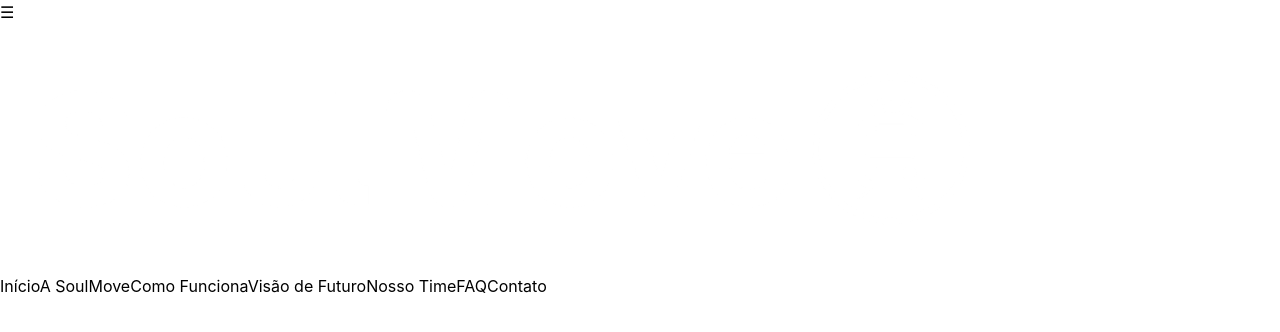
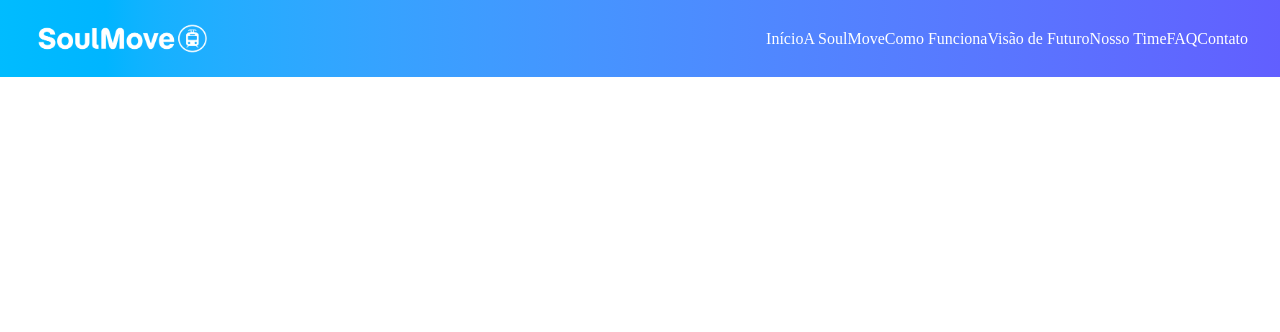
Before and after one commit to paulo-henrique253/soulmove-front-3, a React (Vite) app: page /integrantes in a window 1280 px wide. Shown: the top 332 px of the page. Built offline with nearby package versions, Linux system fonts and the light colour scheme.

Commit message:
feat: estilo header

```diff
--- a/src/components/Header.tsx
+++ b/src/components/Header.tsx
@@ -3,11 +3,36 @@ import SoulMove_Pequena from "../assets/SoulMove_Pequena.png"
 
 function Header() {
     return (
-        <header>
+        <header className="
+        w-full
+        bg-gradient-to-r
+         from-sky-400
+         to-indigo-500
+         flex
+         flex-col
+         items-center
+         justify-center
+         gap-4
+         p-4
 
-            <button>☰</button>
+         md:flex-row
+         md:justify-between
+         md:px-8
+         ">
 
-            <img src={SoulMove_Pequena} alt="" />
+            <button className="
+            text-white
+            absolute
+            right-4
+            top-2
+            cursor-pointer
+            bg-transparent
+            text-3xl
+
+            md:hidden
+            ">☰</button>
+
+            <img src={SoulMove_Pequena} alt="" className="block h-auto w-[clamp(120px,18vw,180px)]"/>
 
             <MenuNavegacao />
 
--- a/src/components/MenuNavegacao.tsx
+++ b/src/components/MenuNavegacao.tsx
@@ -1,33 +1,40 @@
 import { Link } from "react-router";
 
 function MenuNavegacao() {
+
+    const estilosLink = `
+    font-['Momo_Trust_Display']
+    text-white
+    hover:opacity-80
+    `
+
     return (
         <nav>
-            <Link to="/">
+            <Link to="/" className={estilosLink}>
                 Início
             </Link>
 
-            <Link to="/sobre">
+            <Link to="/sobre" className={estilosLink}>
                 A SoulMove
             </Link>
 
-            <Link to="/funcionalidades">
+            <Link to="/funcionalidades" className={estilosLink}>
                 Como Funciona
             </Link>
 
-            <Link to="/roadmap">
+            <Link to="/roadmap" className={estilosLink}>
                 Visão de Futuro
             </Link>
 
-            <Link to="/integrantes">
+            <Link to="/integrantes" className={estilosLink}>
                 Nosso Time
             </Link>
 
-            <Link to="/faq">
+            <Link to="/faq" className={estilosLink}>
                 FAQ
             </Link>
 
-            <Link to="/contato">
+            <Link to="/contato" className={estilosLink}>
                 Contato
             </Link>
         </nav>);
```
